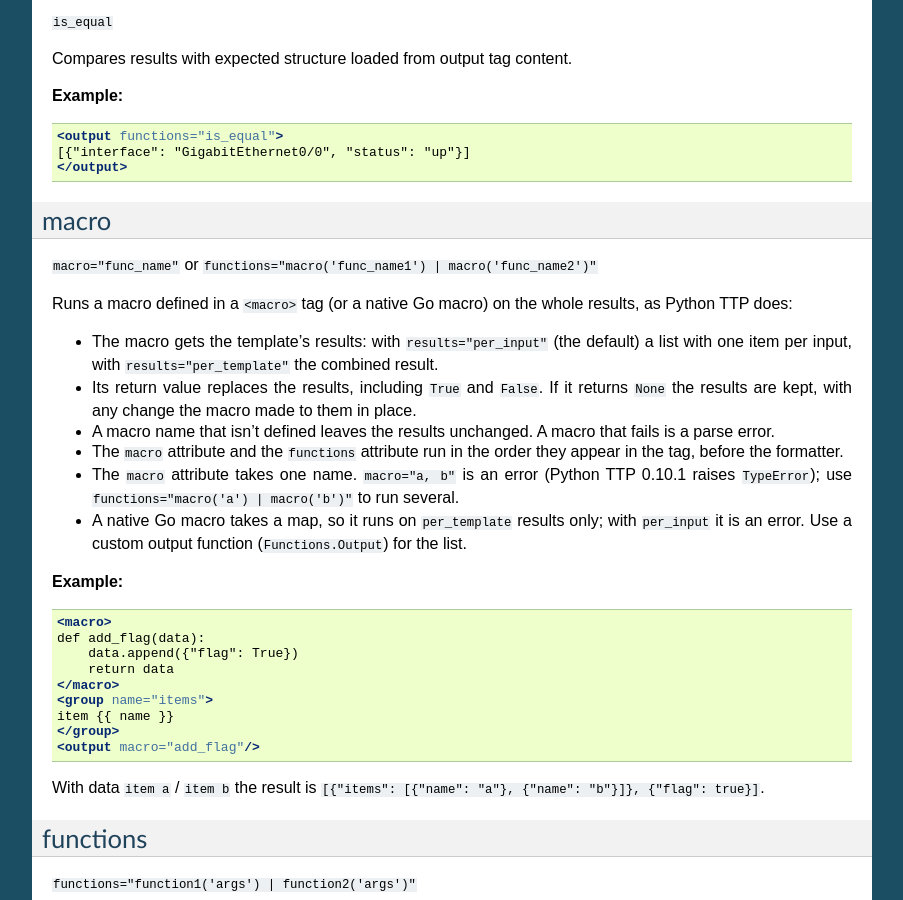
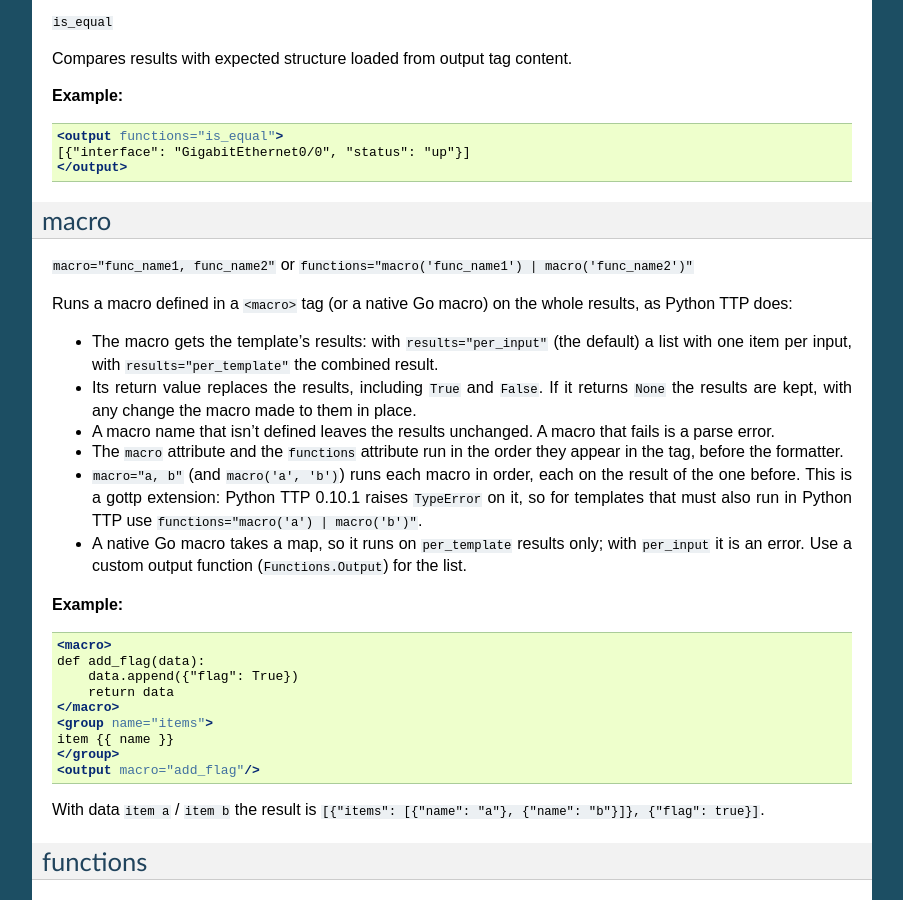
Before and after one commit to roc-ops/gottp, a Sphinx documentation site: the page built from docs/source/Outputs/Functions.rst, in a window 1280 px wide and 900 px high, scrolled down 1347 px. Shown: the whole window, without its empty margins (198-1101 px from the left). Built offline with Sphinx 7.4.7, drawn with Linux system fonts in a browser that asks for light colours.

Commit message:
feat: run a comma-separated list of output macros in order
<output macro="a, b"> and macro('a', 'b') now run each macro in turn
instead of returning an error. Python TTP 0.10.1 raises TypeError on both,
so this is a gottp extension, recorded in KNOWN_DIFFERENCES and the
Differences from Python TTP page. (#142)

Co-Authored-By: Claude Opus 5.5 <noreply@anthropic.com>

```diff
--- a/docs/source/Differences from Python TTP.rst
+++ b/docs/source/Differences from Python TTP.rst
@@ -132,6 +132,10 @@ Output Formatters
 **Not Implemented:** ❌
 
 * All major output formatters are implemented
+
+.. _output-macro-list:
+
+**Output macro lists (gottp extension):** ``<output macro="a, b">`` and ``<output functions="macro('a', 'b')">`` run each macro in order. Python TTP 0.10.1 raises ``TypeError`` on both; it runs several output macros only as ``functions="macro('a') | macro('b')"``, which gottp also accepts.
 
 Returners
 ---------
--- a/docs/source/Outputs/Functions.rst
+++ b/docs/source/Outputs/Functions.rst
@@ -85,7 +85,7 @@ Compares results with expected structure loaded from output tag content.
 macro
 -----
 
-``macro="func_name"`` or ``functions="macro('func_name1') | macro('func_name2')"``
+``macro="func_name1, func_name2"`` or ``functions="macro('func_name1') | macro('func_name2')"``
 
 Runs a macro defined in a ``<macro>`` tag (or a native Go macro) on the whole results, as Python TTP does:
 
@@ -93,7 +93,7 @@ Runs a macro defined in a ``<macro>`` tag (or a native Go macro) on the whole re
 * Its return value replaces the results, including ``True`` and ``False``. If it returns ``None`` the results are kept, with any change the macro made to them in place.
 * A macro name that isn't defined leaves the results unchanged. A macro that fails is a parse error.
 * The ``macro`` attribute and the ``functions`` attribute run in the order they appear in the tag, before the formatter.
-* The ``macro`` attribute takes one name. ``macro="a, b"`` is an error (Python TTP 0.10.1 raises ``TypeError``); use ``functions="macro('a') | macro('b')"`` to run several.
+* ``macro="a, b"`` (and ``macro('a', 'b')``) runs each macro in order, each on the result of the one before. This is a gottp extension: Python TTP 0.10.1 raises ``TypeError`` on it, so for templates that must also run in Python TTP use ``functions="macro('a') | macro('b')"``.
 * A native Go macro takes a map, so it runs on ``per_template`` results only; with ``per_input`` it is an error. Use a custom output function (``Functions.Output``) for the list.
 
 **Example:**
```
Also changed, not shown: CHANGELOG.md (+1 -1 lines), 5 other files.
